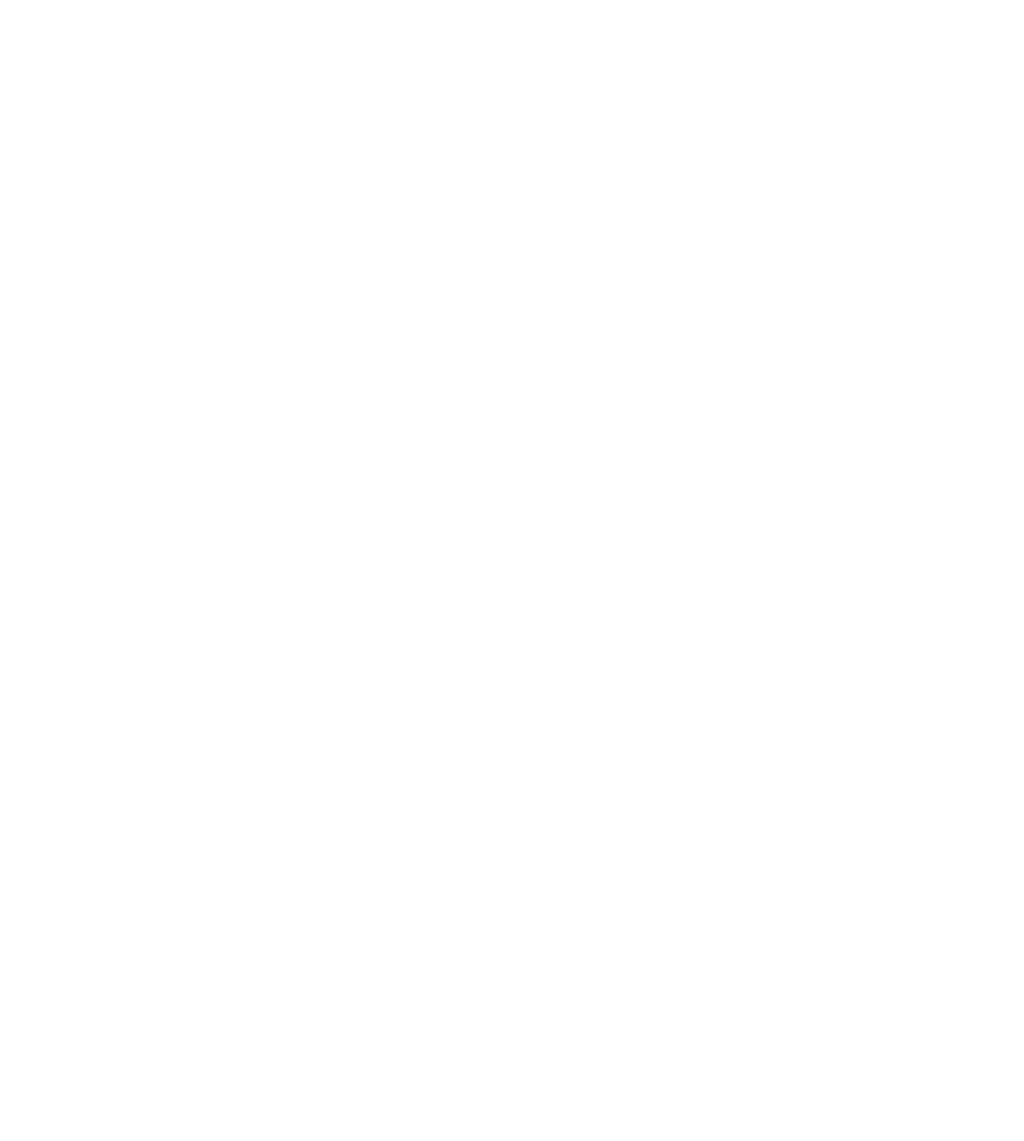
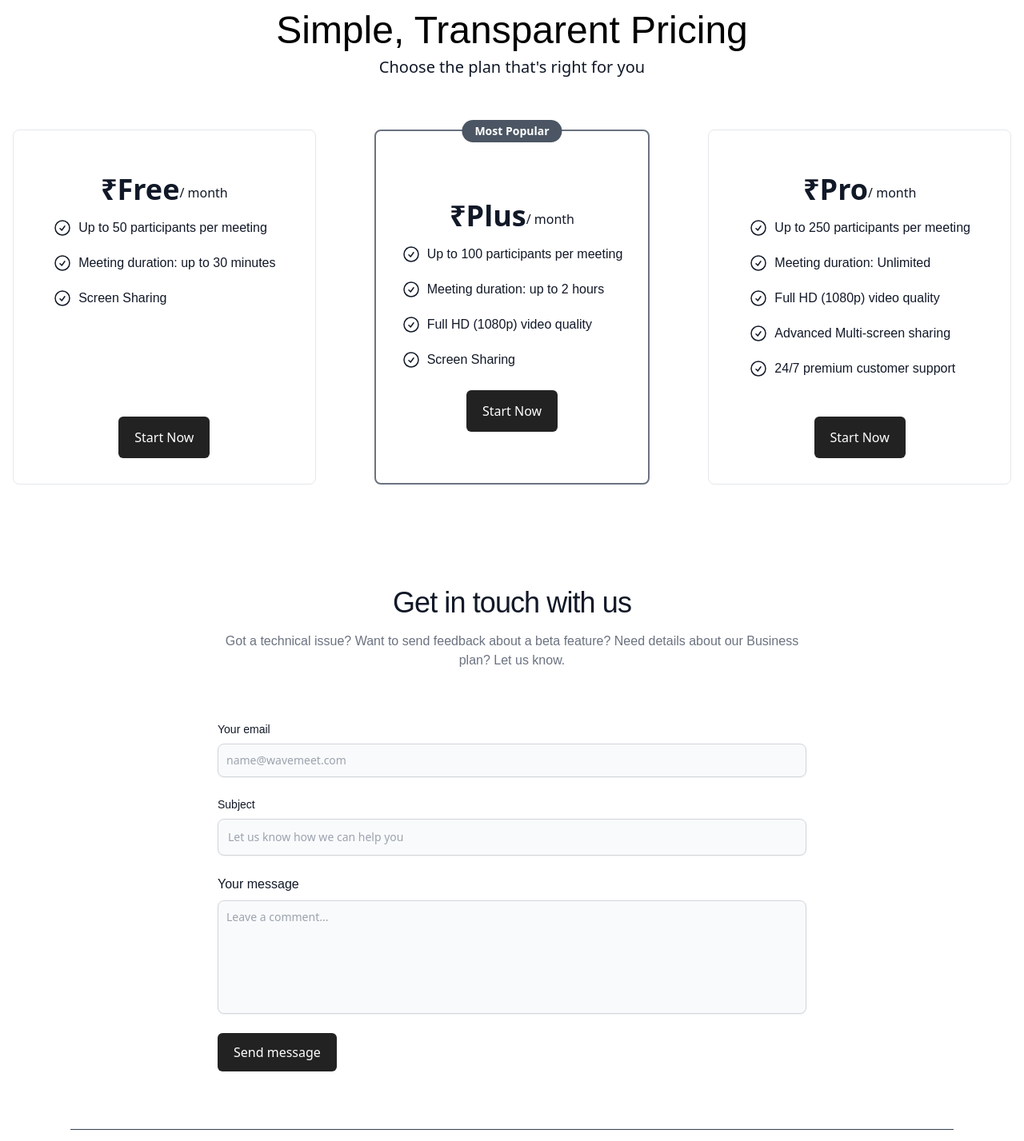
Before and after one commit to vinaynaik486/WaveMeet, a React (Vite) app: page / in a window 1280 px wide. Shown: the part 3160-4587 px from the top of the page at 80% size. Before the commit the page ends 3110 px from the top, so only its background shows below. Built offline with nearby package versions, Linux system fonts and the light colour scheme; a web font is replaced by a local one.

Commit message:
Imported new components

```diff
--- a/src/App.jsx
+++ b/src/App.jsx
@@ -1,6 +1,9 @@
 import Navbar from "./components/Navbar"
 import Hero from "./components/Hero"
 import Solutions from "./components/Solutions"
+import Pricing from "./components/Pricing"
+import ContactUs from "./components/ContactUs"
+import Footer from "./components/Footer"
 
 function App() {
 
@@ -9,6 +12,9 @@
       <Navbar />
       <Hero />
       <Solutions />
+      <Pricing />
+      <ContactUs />
+      <Footer />
     </div>
   )
 }
```
